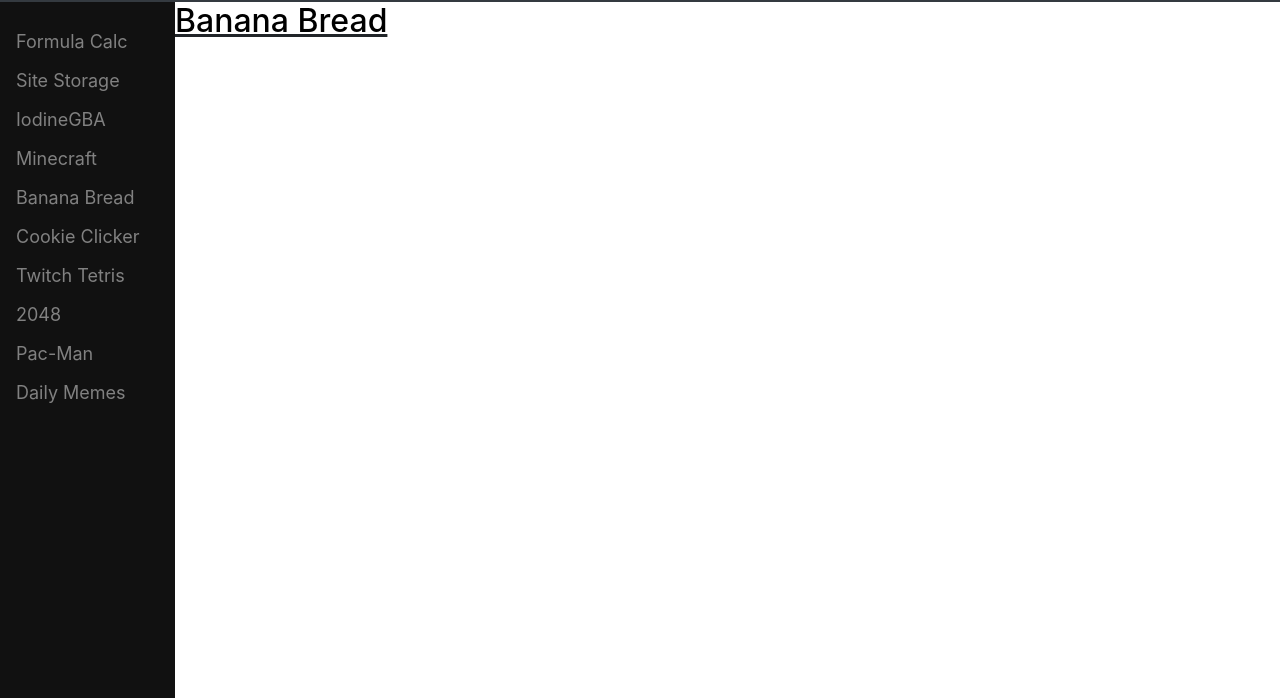
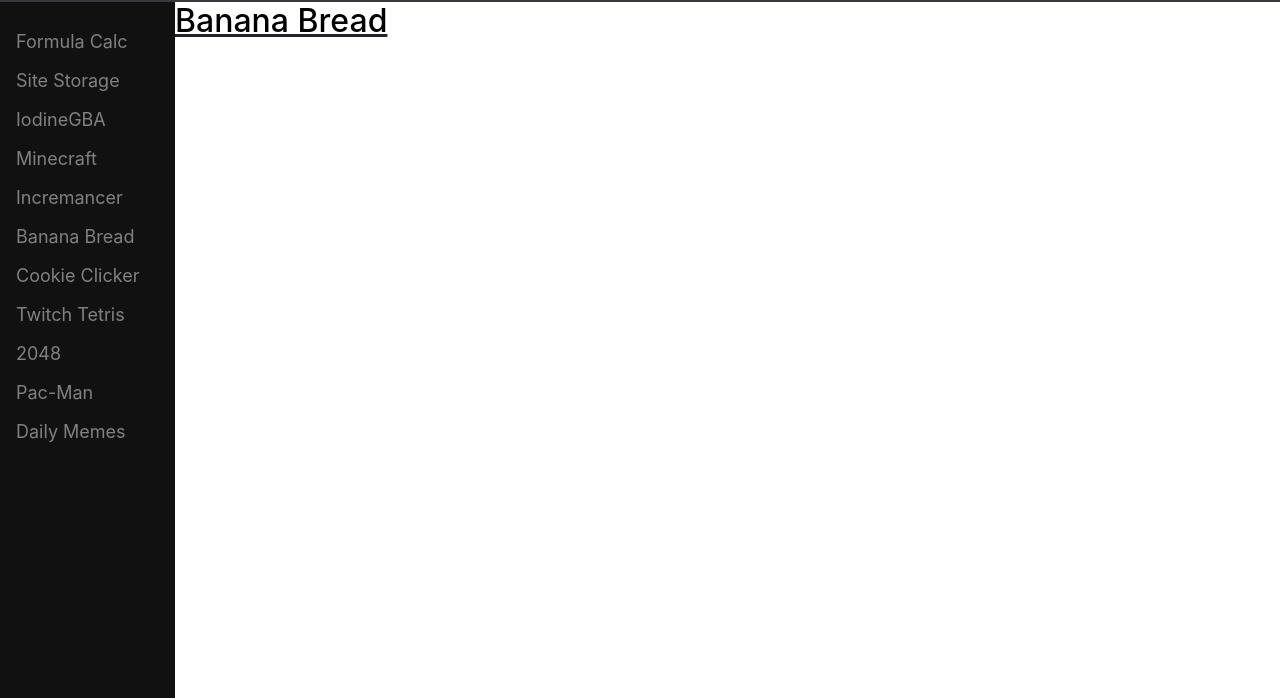
Before and after one commit to SanguineSlayer6/Gam3salot, a website: page banana.html in a window 1280 px wide. Shown: the part 102-800 px from the top of the page. Drawn offline with nearby package versions, Linux system fonts and the light colour scheme.

Commit message:
Update banana.html

```diff
--- a/banana.html
+++ b/banana.html
@@ -129,6 +129,7 @@
       <a href="sitestor.html">Site Storage</a>
       <a href="gba.html">IodineGBA</a>
       <a href="mcraft.html">Minecraft</a>
+      <a href="incremancer.html">Incremancer</a>
       <a href="banana.html">Banana Bread</a>
       <a href="cookie.html">Cookie Clicker</a>
       <a href="tetris.html">Twitch Tetris</a>
```
